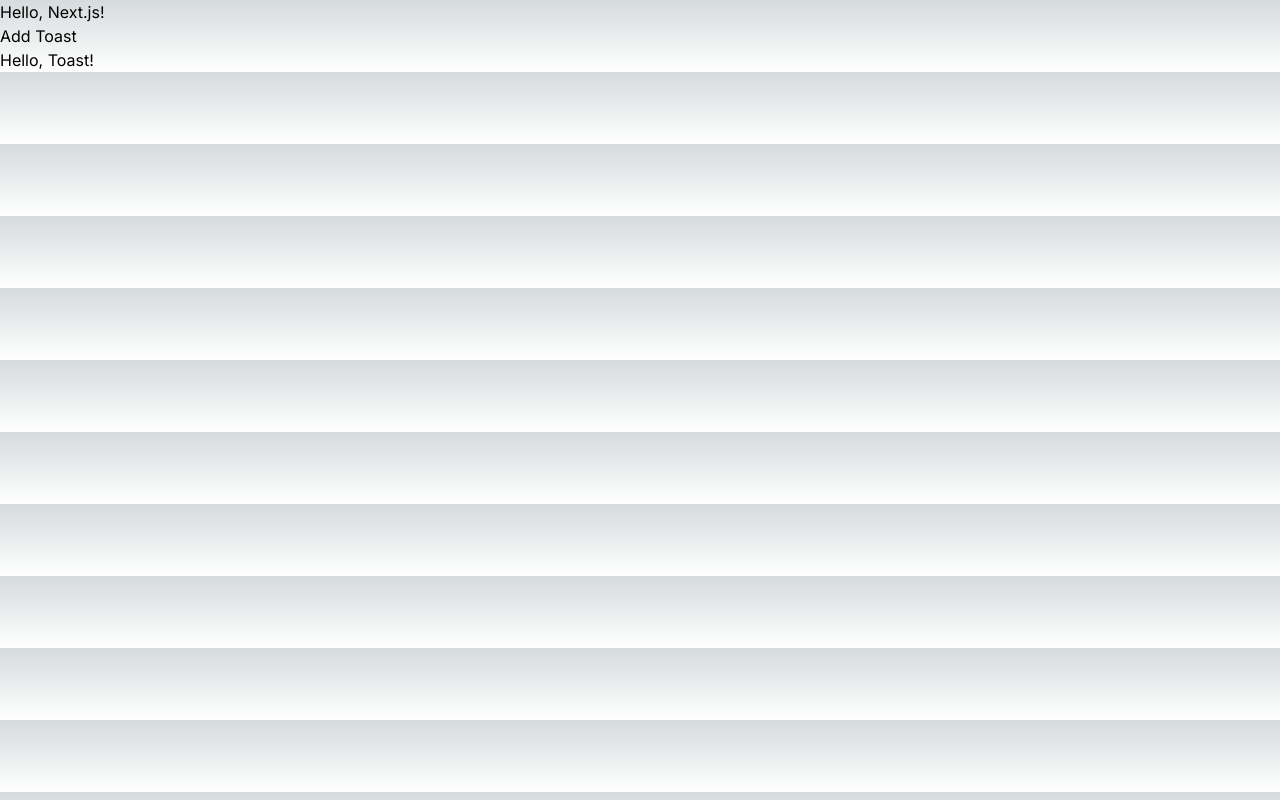
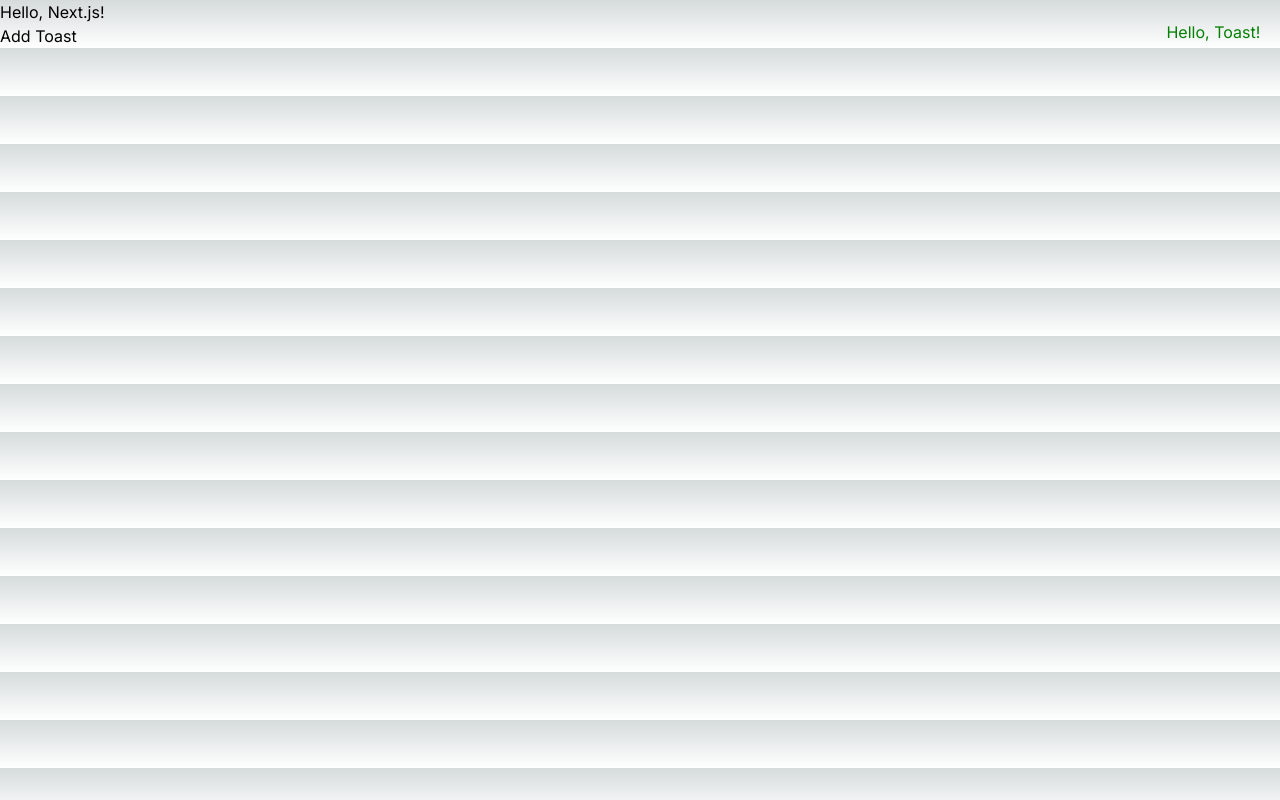
Before and after one commit to BSchoolland/next-components-bvt, a Next.js app: page /page in a window 1280 px wide. Both pictures are taken after a click on the button "Add Toast". Built offline with nearby package versions, Linux system fonts and the light colour scheme.

Commit message:
feat: fix styles

```diff
--- a/components/visual/toast/toast.module.css
+++ b/components/visual/toast/toast.css
@@ -1,3 +1,7 @@
+
+.toast {
+    color: green;
+}
 
 .toast-wrapper {
     position: fixed;
@@ -14,7 +18,7 @@
   .toast-enter-active {
     opacity: 1;
     transform: translateX(0);
-    transition: opacity 300ms, transform 300ms;
+    transition: opacity 3000ms, transform 3000ms;
   }
 
   .toast-exit {
@@ -25,5 +29,5 @@
   .toast-exit-active {
     opacity: 0;
     transform: translateX(100%);
-    transition: opacity 300ms, transform 300ms;
+    transition: opacity 3000ms, transform 3000ms;
   }
--- a/components/visual/toast/toast.js
+++ b/components/visual/toast/toast.js
@@ -1,20 +1,23 @@
-import styles from "./toast.module.css";
+import React, {createRef} from "react";
 import { CSSTransition, TransitionGroup } from "react-transition-group";
-import { useToasts } from './toastProvider';
+import { useToasts } from "./toastProvider";
+import "./toast.css";
 
 
 const Toast = () => {
   const { toasts, removeToast } = useToasts();
   return (
-    <TransitionGroup className={styles.toastContainer}>
-      {toasts.map(toast => (
-        <CSSTransition key={toast.id} timeout={1000} classNames={styles.toast}>
-          <div className={styles.toast} onClick={() => removeToast(toast.id)}>
+    <TransitionGroup className="toast-wrapper">
+      {toasts.map((toast) => {
+        const nodeRef = createRef();
+        return (
+          <CSSTransition key={toast.id} timeout={3000} classNames="toast" nodeRef={nodeRef}>
+          <div ref={nodeRef} className="toast" onClick={() => removeToast(toast.id)}>
             {toast.content}
           </div>
         </CSSTransition>
-      ))}
-  </TransitionGroup>
+      )})}
+    </TransitionGroup>
   );
 };
 
```
